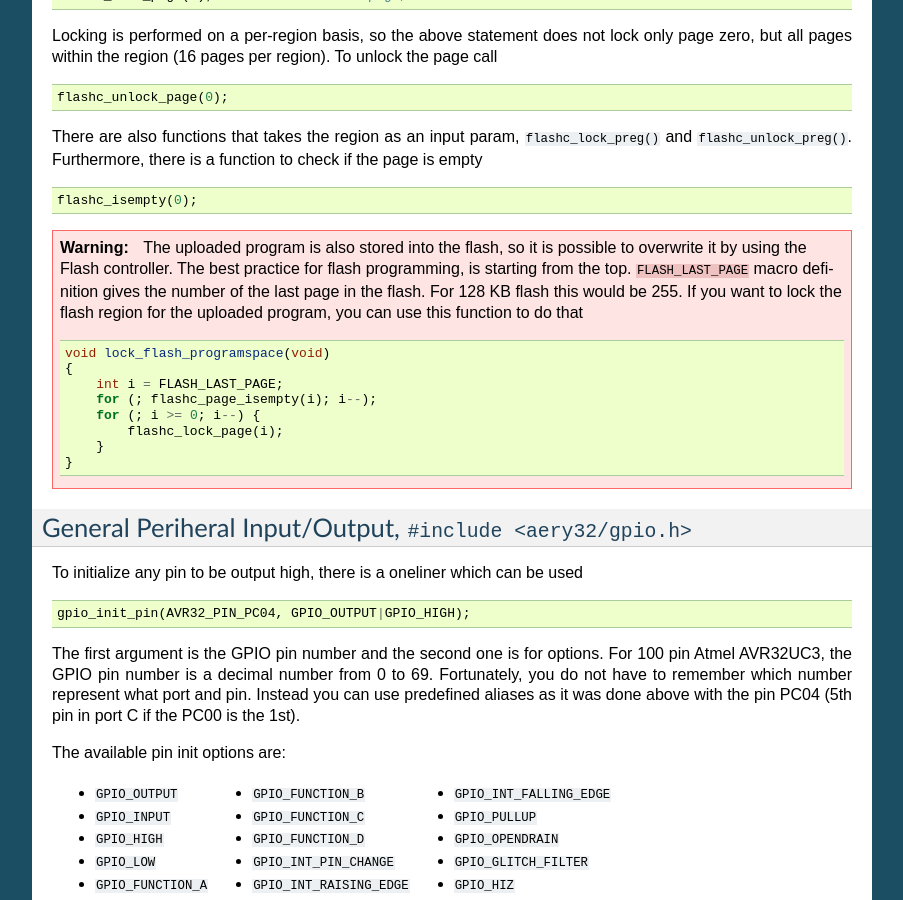
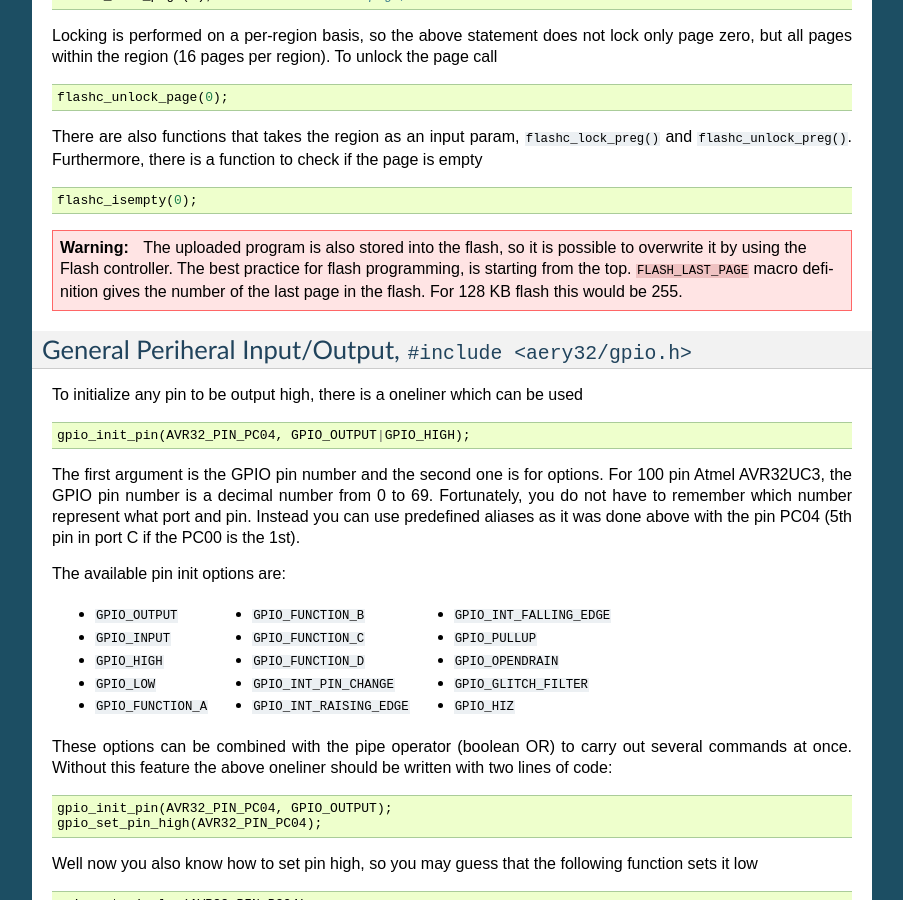
Before and after one commit to aery32/aery32-refguide, a Sphinx documentation site: the page built from source/module_functions.rst, in a window 1280 px wide and 900 px high, scrolled down 3312 px. Shown: the whole window, without its empty margins (198-1101 px from the left). Built offline with Sphinx 7.4.7, drawn with Linux system fonts in a browser that asks for light colours.

Commit message:
lock_flash_programspace() was a bad idea

```diff
--- a/source/module_functions.rst
+++ b/source/module_functions.rst
@@ -174,18 +174,7 @@ There are also functions that takes the region as an input param, ``flashc_lock_
 
 .. warning::
 
-    The uploaded program is also stored into the flash, so it is possible to overwrite it by using the Flash controller. The best practice for flash programming, is starting from the top. ``FLASH_LAST_PAGE`` macro definition gives the number of the last page in the flash. For 128 KB flash this would be 255. If you want to lock the flash region for the uploaded program, you can use this function to do that
-
-    .. code-block:: c++
-
-        void lock_flash_programspace(void)
-        {
-            int i = FLASH_LAST_PAGE;
-            for (; flashc_page_isempty(i); i--);
-            for (; i >= 0; i--) {
-                flashc_lock_page(i);
-            }
-        }
+    The uploaded program is also stored into the flash, so it is possible to overwrite it by using the Flash controller. The best practice for flash programming, is starting from the top. ``FLASH_LAST_PAGE`` macro definition gives the number of the last page in the flash. For 128 KB flash this would be 255.
 
 General Periheral Input/Output, ``#include <aery32/gpio.h>``
 ------------------------------------------------------------
```
